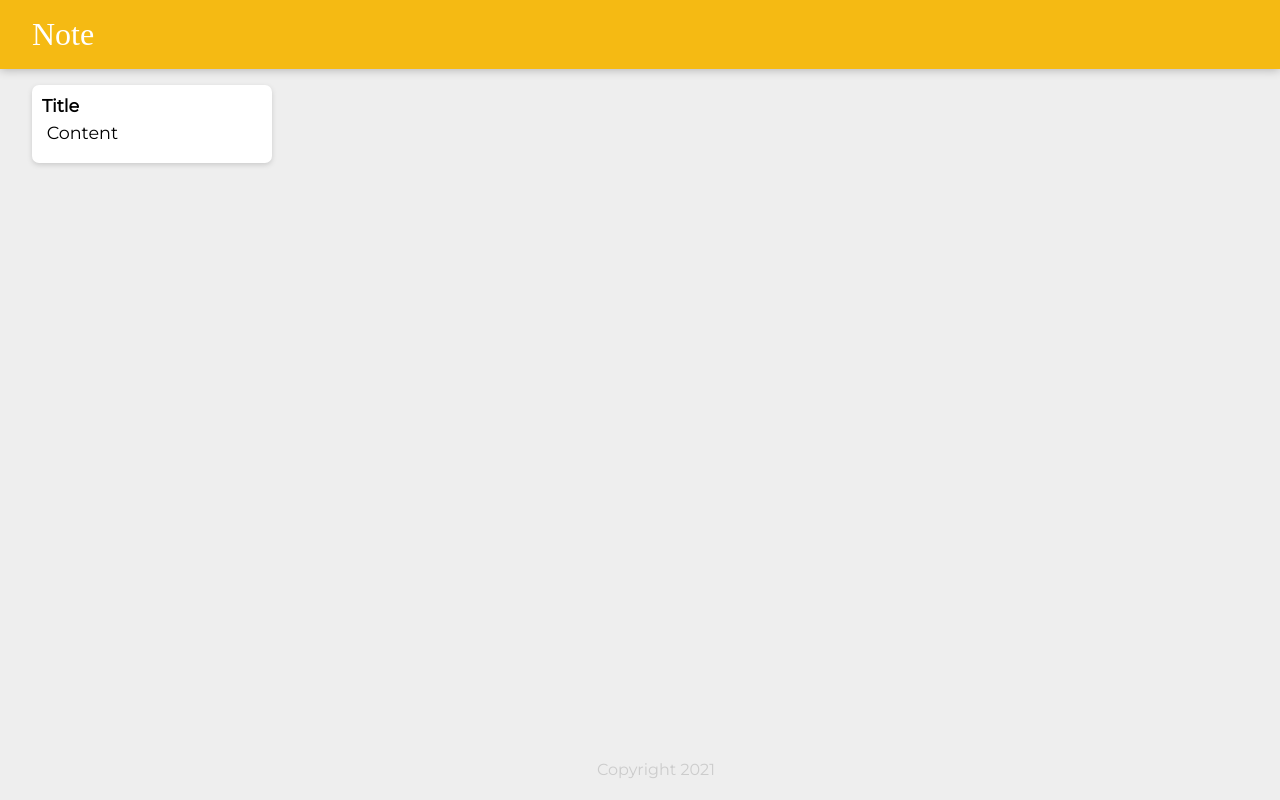
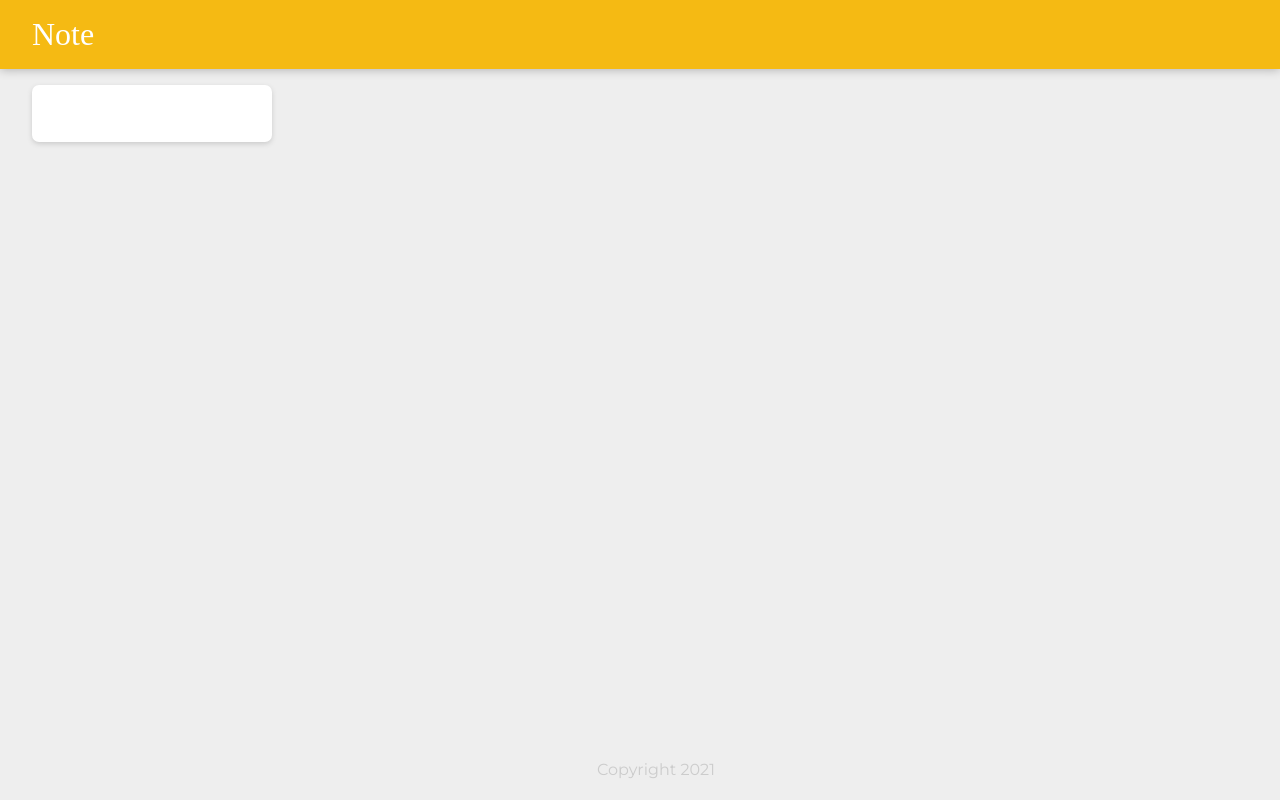
Before and after one commit to Onionie/Note, a React (Create React App) app: page / in a window 1280 px wide. Built offline with nearby package versions, Linux system fonts and the light colour scheme; a web font is replaced by a local one.

Commit message:
Started Working on Mapping components

```diff
--- a/src/components/App.jsx
+++ b/src/components/App.jsx
@@ -2,11 +2,16 @@ import React from "react";
 import Header from "./Header";
 import Footer from "./Footer";
 import Note from "./Note";
+import notes from "../notes.js";
 
 function App(){
     return <div>
         <Header />
-        <Note />
+        <Note
+            Title = {notes.title}
+            Content = {notes.content}
+
+        />
         <Footer />
     </div>
 }
--- a/src/components/Note.jsx
+++ b/src/components/Note.jsx
@@ -1,10 +1,10 @@
 import React from "react";
 
-function Note(){
+function Note(props){
     return (
         <div className="note">
-            <h1>Title</h1>
-            <p> Content </p>
+            <h1>{props.Title}</h1>
+            <p> {props.content}</p>
         </div>
     );
 }
```
